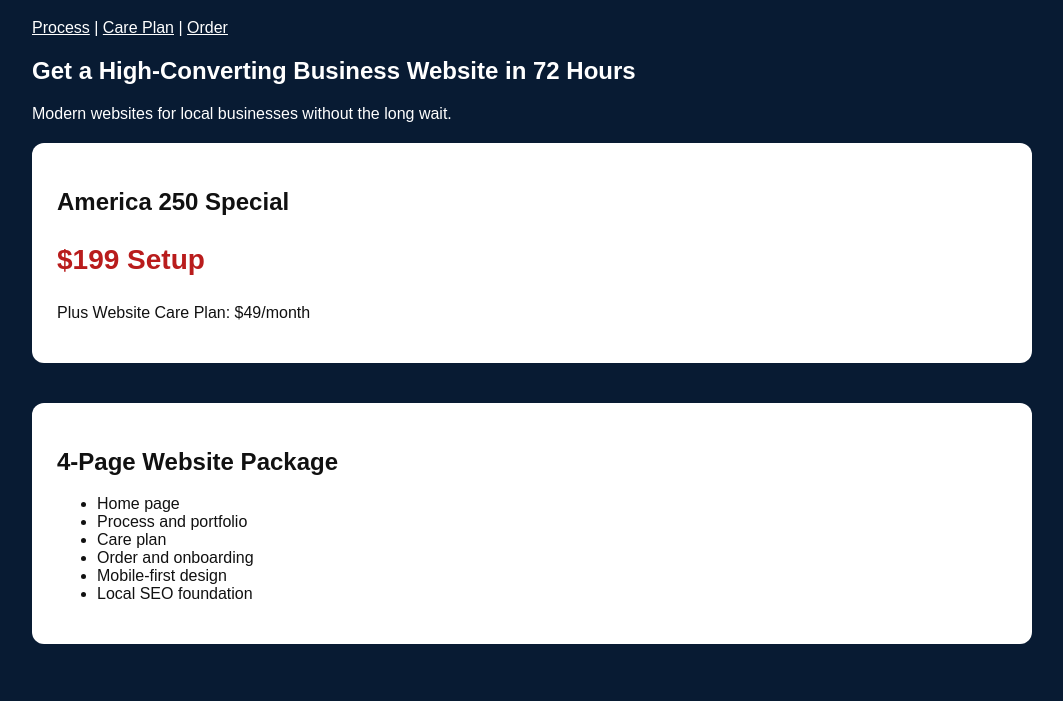
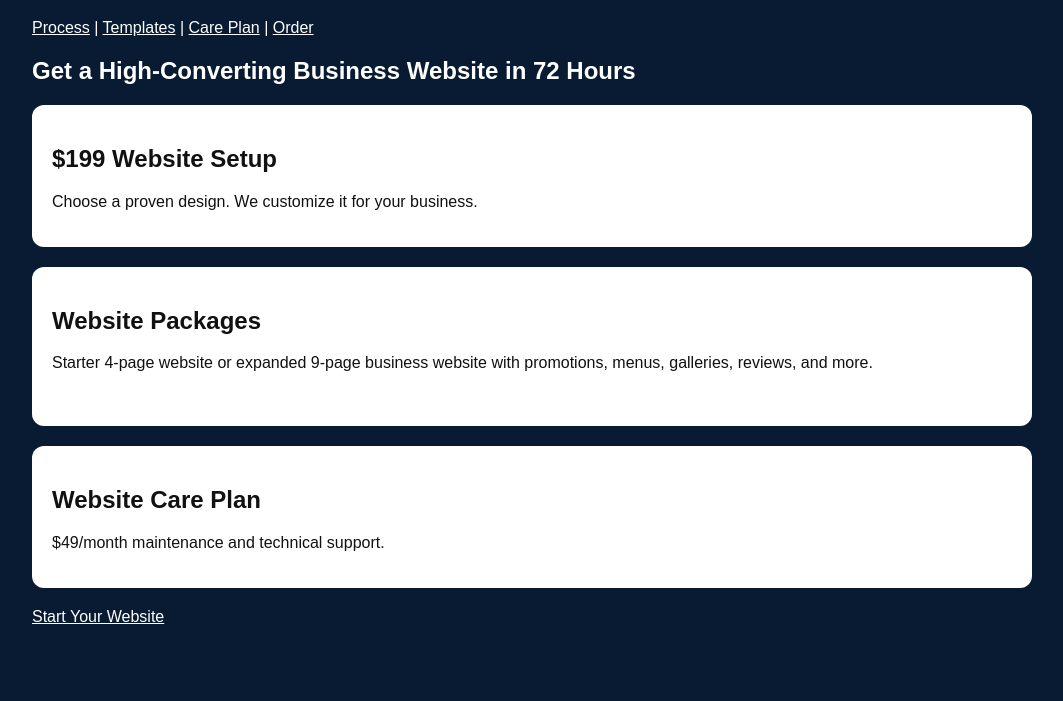
Before and after one commit to Readeasy30/topshelfwebsites, a plain HTML site: page index.html in a window 1280 px wide. Shown: the part 91-792 px from the top of the page, without its empty margins (108-1171 px from the left). Drawn offline with Linux system fonts and the light colour scheme.

Commit message:
Add template catalog to homepage funnel

```diff
--- a/index.html
+++ b/index.html
@@ -4,35 +4,19 @@
 <meta charset="UTF-8">
 <meta name="viewport" content="width=device-width, initial-scale=1.0">
 <title>Top Shelf Websites | Business Websites in 72 Hours</title>
-<meta name="description" content="Get a high-converting business website in 72 hours. $199 setup plus $49/month website care plan.">
-<meta property="og:title" content="Top Shelf Websites | Business Websites in 72 Hours">
-<meta property="og:description" content="Professional websites for local businesses with a simple $199 setup and $49/month care plan.">
-<meta property="og:url" content="https://topshelfwebsites.com/">
+<meta name="description" content="Get a professional business website in 72 hours. $199 setup plus optional $49/month care plan.">
+<meta property="og:title" content="Top Shelf Websites | Websites in 72 Hours">
+<meta property="og:description" content="Pre-built business websites customized for local companies.">
 <meta property="og:type" content="website">
-<meta name="twitter:card" content="summary_large_image">
-<meta name="twitter:title" content="Top Shelf Websites">
-<meta name="twitter:description" content="Launch your business website in 72 hours.">
-<script type="application/ld+json">
-{"@context":"https://schema.org","@type":"LocalBusiness","name":"Top Shelf Websites","url":"https://topshelfwebsites.com","description":"Professional business websites delivered in 72 hours.","offers":{"@type":"Offer","price":"199","priceCurrency":"USD"}}
-</script>
-<style>
-body{font-family:Arial,sans-serif;margin:0;background:#081b33;color:#fff}main{max-width:1000px;margin:auto;padding:30px 20px}.card{background:#fff;color:#111;padding:25px;margin:20px 0;border-radius:12px}button{background:#b91c1c;color:white;border:0;padding:14px;width:100%;font-size:18px}input,select{width:100%;padding:12px;margin:6px 0}.price{font-size:28px;font-weight:bold;color:#b91c1c}.grid{display:grid;gap:20px}a{color:#fff}
-</style>
+<script type="application/ld+json">{"@context":"https://schema.org","@type":"LocalBusiness","name":"Top Shelf Websites","url":"https://topshelfwebsites.com","offers":{"@type":"Offer","price":"199","priceCurrency":"USD"}}</script>
+<style>body{font-family:Arial;margin:0;background:#081b33;color:white}main{max-width:1000px;margin:auto;padding:30px}.card{background:white;color:#111;padding:20px;margin:20px 0;border-radius:12px}a{color:white}button{padding:14px;background:#b91c1c;color:white;border:0}</style>
 </head>
-<body>
-<main>
+<body><main>
 <h1>Top Shelf Websites</h1>
-<nav><a href="process.html">Process</a> | <a href="care-plan.html">Care Plan</a> | <a href="order.html">Order</a></nav>
+<nav><a href="process.html">Process</a> | <a href="templates.html">Templates</a> | <a href="care-plan.html">Care Plan</a> | <a href="order.html">Order</a></nav>
 <h2>Get a High-Converting Business Website in 72 Hours</h2>
-<p>Modern websites for local businesses without the long wait.</p>
-<div class="card"><h2>America 250 Special</h2><p class="price">$199 Setup</p><p>Plus Website Care Plan: $49/month</p></div>
-<div class="grid">
-<div class="card"><h2>4-Page Website Package</h2><ul><li>Home page</li><li>Process and portfolio</li><li>Care plan</li><li>Order and onboarding</li><li>Mobile-first design</li><li>Local SEO foundation</li></ul></div>
-<div class="card"><h2>Start Your Website</h2><input id="business" placeholder="Business name"><input id="email" placeholder="Email"><select id="industry"><option>Restaurant</option><option>Trades</option><option>Retail</option><option>Services</option></select><button onclick="submitLead()">Launch My Website — $199</button><p id="msg"></p></div>
-</div>
-</main>
-<script>
-async function submitLead(){const lead={businessName:business.value,email:email.value,industry:industry.value};const response=await fetch('/submit',{method:'POST',headers:{'Content-Type':'application/json'},body:JSON.stringify(lead)});const data=await response.json();msg.textContent=data.success?'Lead saved. Continue to onboarding.':'Error saving lead.';}
-</script>
-</body>
-</html>
+<div class="card"><h2>$199 Website Setup</h2><p>Choose a proven design. We customize it for your business.</p></div>
+<div class="card"><h2>Website Packages</h2><p>Starter 4-page website or expanded 9-page business website with promotions, menus, galleries, reviews, and more.</p><a href="templates.html">View Website Designs</a></div>
+<div class="card"><h2>Website Care Plan</h2><p>$49/month maintenance and technical support.</p></div>
+<a href="order.html">Start Your Website</a>
+</main></body></html>
```
